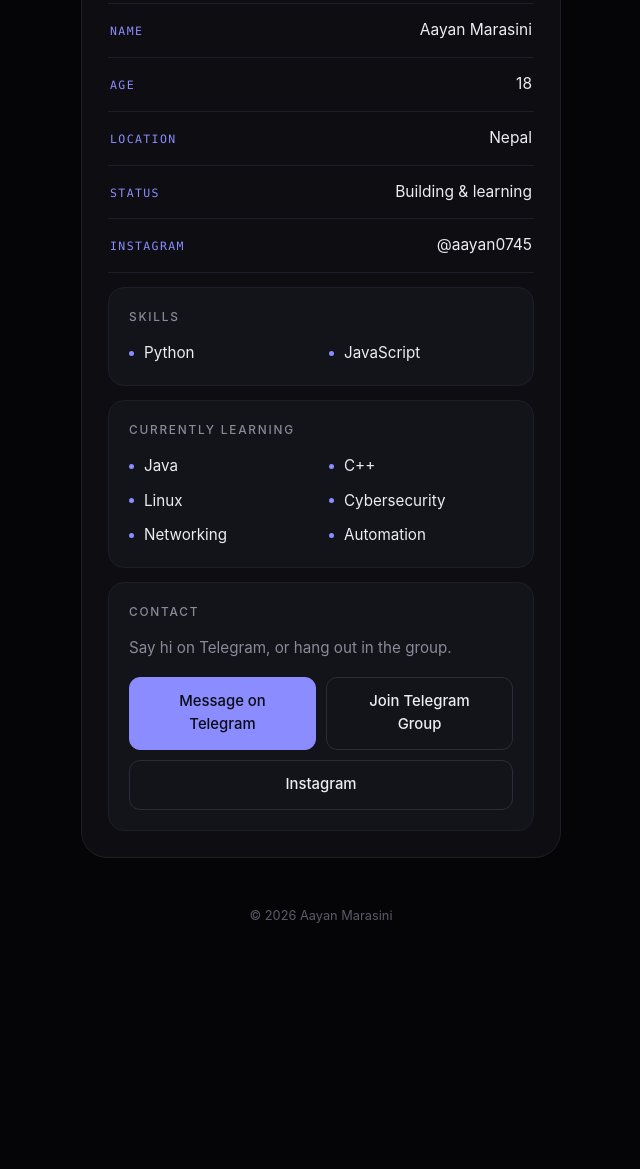
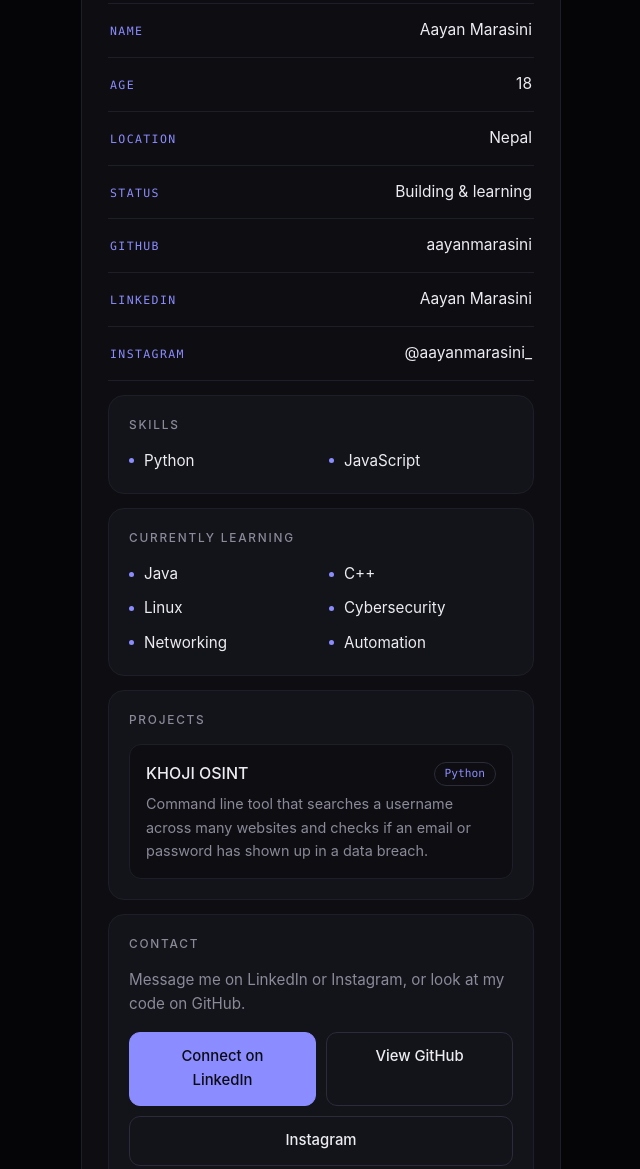
Before and after one commit to aayanmarasini/aayan-portfolio, a plain HTML site: page index.html in a window 1280 px wide. Shown: the part 357-1526 px from the top of the page, without its empty margins (319-959 px from the left). Before the commit the page ends 1315 px from the top, so only its background shows below. Drawn offline with Linux system fonts and the light colour scheme.

Commit message:
Update index.html

```diff
--- a/index.html
+++ b/index.html
@@ -4,7 +4,7 @@
 <meta charset="UTF-8">
 <meta name="viewport" content="width=device-width, initial-scale=1">
 <title>Aayan Marasini</title>
-<meta name="description" content="Aayan Marasini, 18, from Nepal. Building, learning, and exploring technology.">
+<meta name="description" content="Aayan Marasini, 18, from Nepal. Learning cybersecurity and building things in Python.">
 <meta name="theme-color" content="#050507">
 <style>
   :root {
@@ -28,6 +28,7 @@
     background-repeat: no-repeat;
   }
   a { color: inherit; text-decoration: none; }
+  a:focus-visible { outline: 2px solid var(--accent); outline-offset: 3px; border-radius: 6px; }
 
   .top {
     max-width: 520px; margin: 0 auto; padding: 18px 20px;
@@ -81,6 +82,18 @@
 
   .box p { color: var(--muted); font-size: 0.95rem; }
 
+  .project {
+    display: block; padding: 16px; border: 1px solid var(--line); border-radius: 12px;
+    background: var(--card); transition: border-color .2s;
+  }
+  .project:hover { border-color: var(--accent); }
+  .project .pname { display: flex; justify-content: space-between; align-items: center; gap: 12px; font-weight: 500; font-size: 1rem; }
+  .project .tag {
+    font-family: ui-monospace, "SF Mono", Menlo, Consolas, monospace;
+    font-size: 0.7rem; color: var(--accent); border: 1px solid #2b2b3a; border-radius: 999px; padding: 2px 10px;
+  }
+  .project p { margin-top: 6px; font-size: 0.9rem; }
+
   .actions { display: grid; gap: 10px; margin-top: 16px; }
   .btn {
     text-align: center; font-size: 0.93rem; font-weight: 500; padding: 12px 20px; border-radius: 11px;
@@ -102,14 +115,14 @@
 <div class="top">
   <a href="#" class="logo">Aayan<span>.</span></a>
   <nav>
-    <a href="https://t.me/devcorex" target="_blank" rel="noopener">@devcorex</a>
-    <a href="https://t.me/+69irgSNbXnozNWM1" target="_blank" rel="noopener">Telegram Group</a>
+    <a href="https://github.com/aayanmarasini" target="_blank" rel="noopener">GitHub</a>
+    <a href="https://www.linkedin.com/in/aayan-marasini-444b48435" target="_blank" rel="noopener">LinkedIn</a>
   </nav>
 </div>
 
 <main class="card">
   <header class="head">
-    <img class="avatar" id="avatar" src="photo.jpg" alt="Aayan Marasini" width="128" height="128" referrerpolicy="no-referrer">
+    <img class="avatar" id="avatar" src="https://imageupload.app/i/6ddc1ac1261d942b28e5" alt="Aayan Marasini" width="128" height="128" referrerpolicy="no-referrer">
     <h1>Aayan Marasini</h1>
     <p class="sub">Portfolio &amp; contact</p>
   </header>
@@ -119,7 +132,9 @@
     <li><span>Age</span>18</li>
     <li><span>Location</span>Nepal</li>
     <li><span>Status</span>Building &amp; learning</li>
-    <li><span>Instagram</span><a href="https://instagram.com/aayan0745" target="_blank" rel="noopener">@aayan0745</a></li>
+    <li><span>GitHub</span><a href="https://github.com/aayanmarasini" target="_blank" rel="noopener">aayanmarasini</a></li>
+    <li><span>LinkedIn</span><a href="https://www.linkedin.com/in/aayan-marasini-444b48435" target="_blank" rel="noopener">Aayan Marasini</a></li>
+    <li><span>Instagram</span><a href="https://instagram.com/aayanmarasini_" target="_blank" rel="noopener">@aayanmarasini_</a></li>
   </ul>
 
   <section class="box">
@@ -143,12 +158,20 @@
   </section>
 
   <section class="box">
+    <h2>Projects</h2>
+    <a class="project" href="https://github.com/aayanmarasini/khoji-osint" target="_blank" rel="noopener">
+      <div class="pname">KHOJI OSINT <span class="tag">Python</span></div>
+      <p>Command line tool that searches a username across many websites and checks if an email or password has shown up in a data breach.</p>
+    </a>
+  </section>
+
+  <section class="box">
     <h2>Contact</h2>
-    <p>Say hi on Telegram, or hang out in the group.</p>
+    <p>Message me on LinkedIn or Instagram, or look at my code on GitHub.</p>
     <div class="actions">
-      <a class="btn primary" href="https://t.me/devcorex" target="_blank" rel="noopener">Message on Telegram</a>
-      <a class="btn" href="https://t.me/+69irgSNbXnozNWM1" target="_blank" rel="noopener">Join Telegram Group</a>
-      <a class="btn" href="https://instagram.com/aayan0745" target="_blank" rel="noopener">Instagram</a>
+      <a class="btn primary" href="https://www.linkedin.com/in/aayan-marasini-444b48435" target="_blank" rel="noopener">Connect on LinkedIn</a>
+      <a class="btn" href="https://github.com/aayanmarasini" target="_blank" rel="noopener">View GitHub</a>
+      <a class="btn" href="https://instagram.com/aayanmarasini_" target="_blank" rel="noopener">Instagram</a>
     </div>
   </section>
 </main>
@@ -157,9 +180,8 @@
 
 <script>
   const sources = [
-    "photo.jpg",
-    "https://myimgs.org/storage/images/53451/1000198612.jpg",
-    "https://i.ibb.co/Vr3jLTG/20261005-200009.jpg"
+    "https://imageupload.app/i/6ddc1ac1261d942b28e5",
+    "photo.jpg"
   ];
   const avatar = document.getElementById("avatar");
   let i = 0;
```
